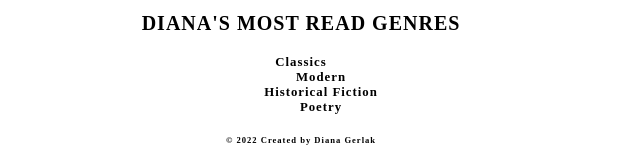
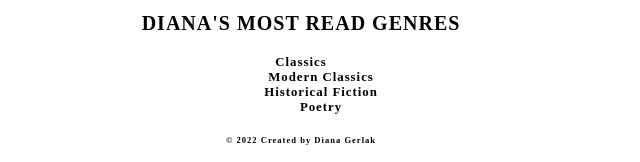
Before and after one commit to dianagerlak/dianagerlak.github.io, a plain HTML site: page about.html in a window 1280 px wide. Shown: the part 667-829 px from the top of the page, 359-999 px from the left. Drawn offline with Linux system fonts and the light colour scheme.

Commit message:
Update about.html

```diff
--- a/about.html
+++ b/about.html
@@ -20,7 +20,7 @@
 <ul><h3>DIANA'S MOST READ GENRES</h3>
 <li>Classics</li>
   <ul>
-    <li>Modern</li>
+    <li>Modern Classics</li>
 <li>Historical Fiction</li>
 <li>Poetry</li>
 </ul>
```
